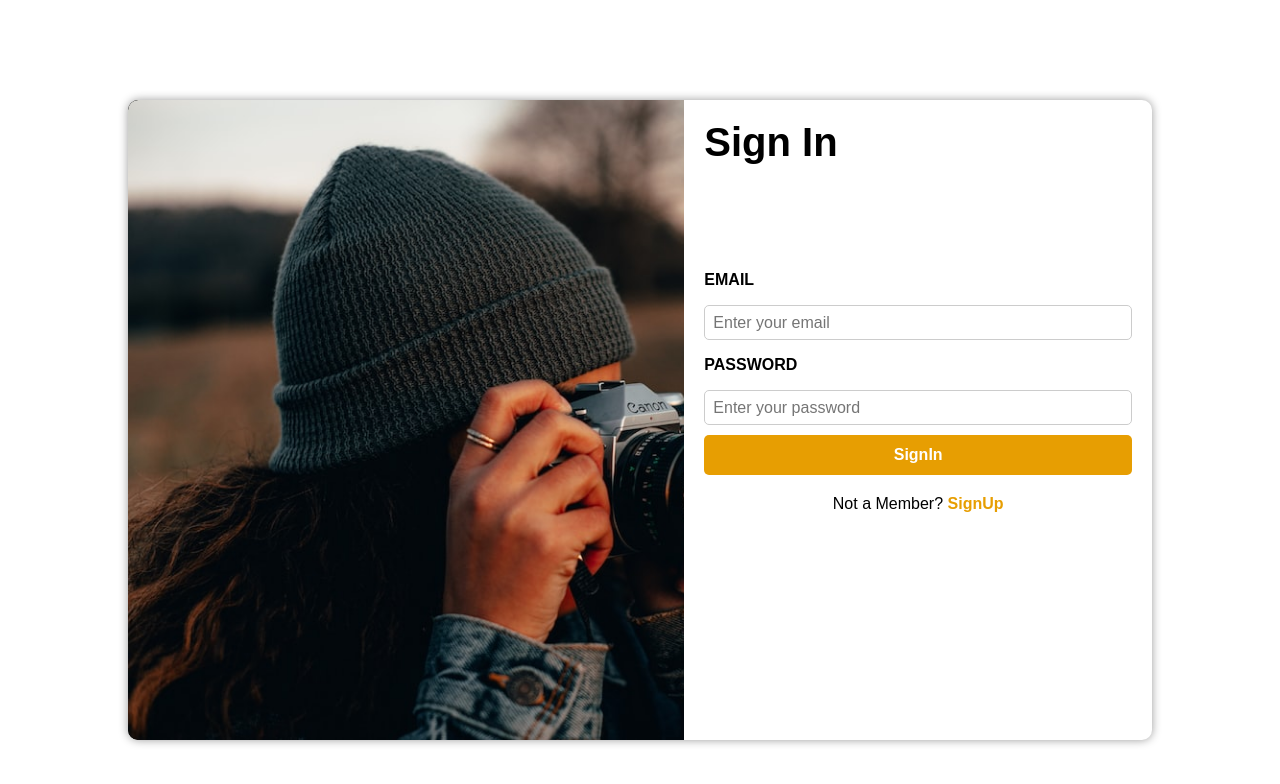
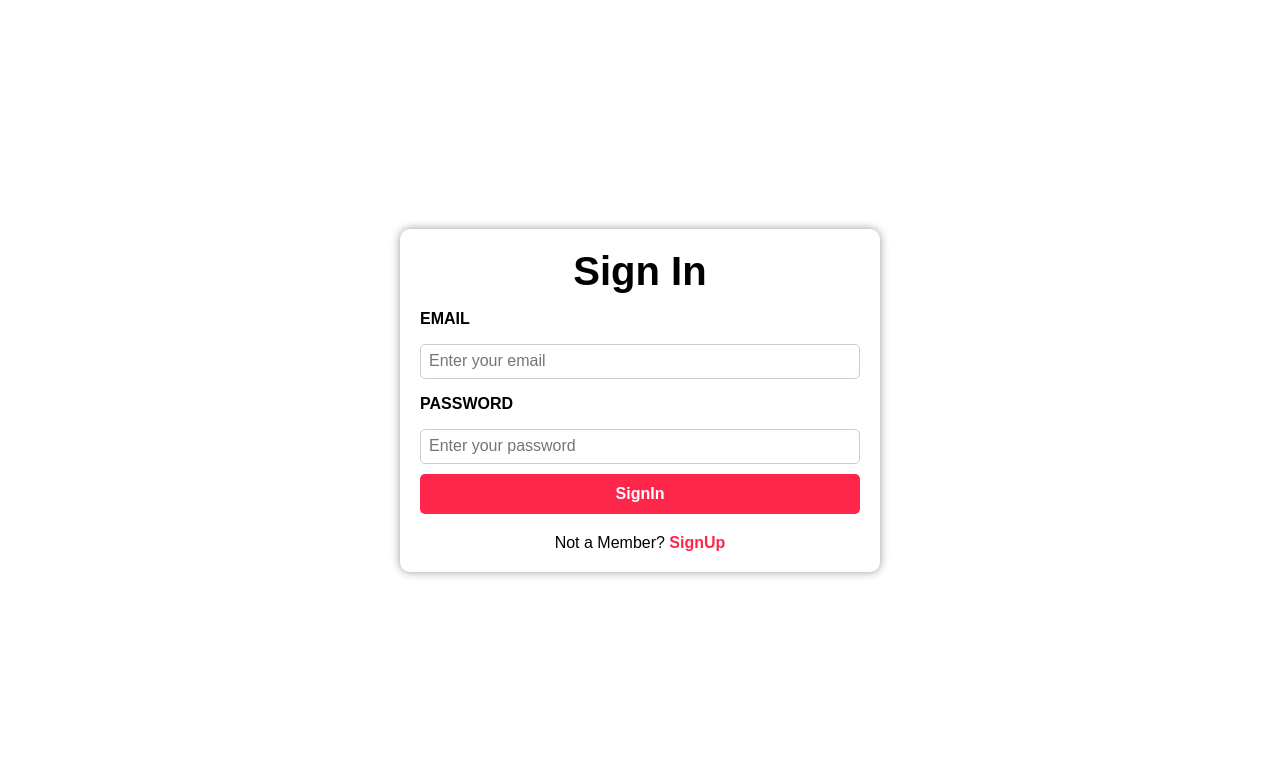
Before and after one commit to tanishqJain16/Task-checker, a React (Vite) app: page /login in a window 1280 px wide. Shown: the top 784 px of the page. Built offline with nearby package versions, Linux system fonts and the light colour scheme.

Commit message:
change in login signup ui

```diff
--- a/src/components/Login/Login.css
+++ b/src/components/Login/Login.css
@@ -1,55 +1,38 @@
-.card{
-    width: 80vw;
-    height: 80vh;
-    margin: 0 auto;
-    margin-top: 100px;
+.card1 {
+    display: flex;
+    align-items: center;
+    justify-content: center;
+    height: 100vh;
+}
+
+.card1>.signinForm {
+    width: 30rem;
+    height: fit-content;
     background-color: #fff;
     border-radius: 10px;
-    box-shadow: 0 0 10px 0 rgba(0,0,0,0.4);
-    /* padding: 20px; */
-    text-align: center;
-    display: flex;
-}
-
-.card>.signinImg{
-    width: 100vw;
-    height: 100%;
-    background-color: #000;
-    border-radius: 10px 0 0 10px;
-    overflow: hidden;
-}
-
-.card>.signinImg>img{
-    height: 80vh;
-    border-radius: 10px 0 0 10px;
-}
-
-.card>.signinForm{
-    width: 100%;
-    height: 100%;
+    box-shadow: 0 0 10px 0 rgba(0, 0, 0, 0.4);
     padding: 20px;
     display: flex;
     flex-direction: column;
     justify-content: center;
-    align-items: flex-start;
+    align-items: center;
+    margin: 0 1rem;
 }
 
-.card>.signinForm>h1{
+.card1>.signinForm>h1 {
     font-size: 2.5rem;
     font-weight: 800;
-    margin-bottom: 10px;
 }
 
-.card>.signinForm>div{
+.card1>.signinForm>div {
     width: 100%;
     height: 100%;
     display: flex;
     flex-direction: column;
     align-items: center;
-    margin-top: 5rem;
 }
 
-.card>.signinForm>div>label{
+.card1>.signinForm>div>label {
     width: 100%;
     height: 50px;
     display: flex;
@@ -59,7 +42,7 @@
     font-weight: 600;
 }
 
-.card>.signinForm>div>input{
+.card1>.signinForm>div>input {
     width: 100%;
     height: 35px;
     border: 1px solid #ccc;
@@ -71,16 +54,16 @@
 
 input::-webkit-outer-spin-button,
 input::-webkit-inner-spin-button {
-  -webkit-appearance: none;
-  margin: 0;
+    -webkit-appearance: none;
+    margin: 0;
 }
 
-.card>.signinForm>div>button{
+.card1>.signinForm>div>button {
     width: 100%;
     height: 40px;
     border: none;
     border-radius: 5px;
-    background-color: rgb(231, 158, 2);
+    background-color: rgb(254, 38, 74);
     color: white;
     font-size: 1rem;
     font-weight: 600;
@@ -88,86 +71,24 @@ input::-webkit-inner-spin-button {
     cursor: pointer;
 }
 
-.card>.signinForm>div>button:disabled{
+.card1>.signinForm>div>button:hover {
+    background-color: #9d4444;
+    box-shadow: 0 0 10px rgba(0, 0, 0, 0.4);
+    color: #000;
+}
+
+.card1>.signinForm>div>button:disabled {
     background-color: #ccc;
     cursor: not-allowed;
 }
 
- .extraDetails {
-	display: flex;
-	justify-content: space-between;
-	align-items: center;
-	width: 100%;
-    margin-top: 10px;
-}
-
- .extraDetails > .rememberMecheck {
-	accent-color:  rgb(231, 158, 2);
-	display: flex;
-	justify-content: center;
-	align-items: center;
-	gap: 0.25rem;
-}
-
-.extraDetails > .rememberMecheck > input {
-	cursor: pointer;
-}
-
-.extraDetails > .rememberMecheck > label {
-	font-size: 0.8rem;
-	cursor: pointer;
-}
-
-.extraDetails > .forgotPassword>a {
-	font-size: 0.8rem;
-    color: #000;
-    cursor: pointer;
-    text-decoration: none;
-}
-
- .extraDetails > .forgotPassword>a:hover {
-	color:  rgb(231, 158, 2)
-}
-
-.notamember{
+.notamember {
     margin-top: 20px;
     font-size: 1rem;
 }
 
-.notamember>a{
+.notamember>a {
     text-decoration: none;
-    color:  rgb(231, 158, 2);
+    color: rgb(254, 38, 74);
     font-weight: 600;
 }
-
-@media only screen and (max-width: 760px){
-
-    .card>.signinImg{
-        display: none;
-    }
-    .card>.signinForm{
-        align-items: center;
-    }
-    .card>.signinForm>h1{
-        font-size: 2rem;
-    }
-    .card>.signinForm>div>label{
-        font-size: 0.8rem;
-    }
-    .card>.signinForm>div>input{
-        height: 30px;
-    }
-    .card>.signinForm>div>button{
-        height: 35px;
-        font-size: 0.8rem;
-    }
-    .extraDetails > .rememberMecheck > label {
-        font-size: 0.7rem;
-    }
-    .extraDetails > .forgotPassword>a {
-        font-size: 0.7rem;
-    }
-    .notamember{
-        font-size: 0.8rem;
-    }
-}
--- a/src/components/Login/Login.jsx
+++ b/src/components/Login/Login.jsx
@@ -1,6 +1,6 @@
 import { useState } from 'react'
 import { Link } from 'react-router-dom'
-import signupImg from '../../assets/sign-up.jpg'
+// import signupImg from '../../assets/sign-up.jpg'
 import './Login.css'
 // import Home from '../../pages/home/Home'
 import { toast } from 'react-hot-toast'
@@ -44,10 +44,7 @@ function Login() {
     }
 
     return (
-        <div className="card">
-            <div className="signinImg">
-                <img src={signupImg} alt="" />
-            </div>
+        <div className="card1">
             <div className="signinForm">
                 <h1>Sign In</h1>
                 <div>
@@ -56,20 +53,6 @@ function Login() {
                     <label className='password' htmlFor="password">PASSWORD</label>
                     <input type="password" name="password" id="password" placeholder="Enter your password" onChange={handleChange} />
                     <button className="signinbtn" disabled={btnDisable} onClick={handlesubmit}>SignIn</button>
-                    {/* <div className="extraDetails">
-                        <div className="rememberMecheck">
-                            <input
-                                type="checkbox"
-                                id="rememberMe"
-                                name="rememberMe"
-                                value="rememberMe"
-                            />
-                            <label htmlFor="rememberMe"> Remember Me</label>
-                        </div>
-                        <div className="forgotPassword">
-                            <Link to="/resetpassword">Forgot Password?</Link>
-                        </div>
-                    </div> */}
                     <div className="notamember">Not a Member? <Link to="/signup">SignUp</Link></div>
                 </div>
             </div>
--- a/src/components/Signup/Signup.css
+++ b/src/components/Signup/Signup.css
@@ -1,46 +1,32 @@
-.card{
-    width: 80vw;
-    height: 80vh;
-    margin: 0 auto;
-    margin-top: 100px;
+.card2 {
+    display: flex;
+    align-items: center;
+    justify-content: center;
+    height: 100vh;
+}
+
+.card2>.signupForm {
+    width: 30rem;
+    height: fit-content;
     background-color: #fff;
     border-radius: 10px;
-    box-shadow: 0 0 10px 0 rgba(0,0,0,0.4);
-    /* padding: 20px; */
-    text-align: center;
-    display: flex;
-}
-
-.card>.signupImg{
-    width: 100vw;
-    height: 100%;
-    background-color: #000;
-    border-radius: 10px 0 0 10px;
-    overflow: hidden;
-}
-
-.card>.signupImg>img{
-    height: 80vh;
-    border-radius: 10px 0 0 10px;
-}
-
-.card>.signupForm{
-    width: 100%;
-    height: 100%;
+    box-shadow: 0 0 10px 0 rgba(0, 0, 0, 0.4);
     padding: 20px;
     display: flex;
     flex-direction: column;
     justify-content: center;
-    align-items: flex-start;
+    align-items: center;
+    margin: 0 1rem;
 }
 
-.card>.signupForm>h1{
+
+.card2>.signupForm>h1 {
     font-size: 2.5rem;
     font-weight: 800;
     margin-bottom: 10px;
 }
 
-.card>.signupForm>div{
+.card2>.signupForm>div {
     width: 100%;
     height: 100%;
     display: flex;
@@ -49,7 +35,7 @@
     margin-top: 2rem;
 }
 
-.card>.signupForm>div>label{
+.card2>.signupForm>div>label {
     width: 100%;
     height: 50px;
     display: flex;
@@ -59,7 +45,7 @@
     font-weight: 600;
 }
 
-.card>.signupForm>div>input{
+.card2>.signupForm>div>input {
     width: 100%;
     height: 35px;
     border: 1px solid #ccc;
@@ -71,16 +57,16 @@
 
 input::-webkit-outer-spin-button,
 input::-webkit-inner-spin-button {
-  -webkit-appearance: none;
-  margin: 0;
+    -webkit-appearance: none;
+    margin: 0;
 }
 
-.card>.signupForm>div>button{
+.card2>.signupForm>div>button {
     width: 100%;
     height: 40px;
     border: none;
     border-radius: 5px;
-    background-color: rgb(231, 158, 2);
+    background-color: rgb(254, 38, 74);
     color: white;
     font-size: 1rem;
     font-weight: 600;
@@ -88,51 +74,25 @@ input::-webkit-inner-spin-button {
     cursor: pointer;
 }
 
-.card>.signupForm>div>button:disabled{
+.card2>.signupForm>div>button:hover {
+    background-color: #9d4444;
+    box-shadow: 0 0 10px rgba(0, 0, 0, 0.4);
+    color: #000;
+}
+
+.card2>.signupForm>div>button:disabled {
     background-color: #ccc;
     cursor: not-allowed;
 }
 
 
-.alreadyamember{
+.alreadyamember {
     margin-top: 20px;
     font-size: 1rem;
 }
 
-.alreadyamember>a{
+.alreadyamember>a {
     text-decoration: none;
-    color:  rgb(231, 158, 2);
+    color: rgb(254, 38, 74);
     font-weight: 600;
 }
-
-@media only screen and (max-width: 760px){
-
-    .card>.signupImg{
-        display: none;
-    }
-    .card>.signupForm{
-        align-items: center;
-    }
-    .card>.signupForm>h1{
-        font-size: 2rem;
-    }
-    .card>.signupForm>div>label{
-        font-size: 0.8rem;
-    }
-    .card>.signupForm>div>input{
-        height: 30px;
-    }
-    .card>.signupForm>div>button{
-        height: 35px;
-        font-size: 0.8rem;
-    }
-    .extraDetails > .rememberMecheck > label {
-        font-size: 0.7rem;
-    }
-    .extraDetails > .forgotPassword>a {
-        font-size: 0.7rem;
-    }
-    .alreadyamember{
-        font-size: 0.8rem;
-    }
-}
--- a/src/components/Signup/Signup.jsx
+++ b/src/components/Signup/Signup.jsx
@@ -1,6 +1,6 @@
 import { useState } from 'react'
 import './Signup.css'
-import signupImg from '../../assets/sign-up.jpg'
+// import signupImg from '../../assets/sign-up.jpg'
 import { Link } from 'react-router-dom'
 import { toast } from 'react-hot-toast'
 
@@ -43,10 +43,7 @@ function Signup() {
     }
 
     return (
-        <div className="card">
-            <div className="signupImg">
-                <img src={signupImg} alt="" />
-            </div>
+        <div className="card2">
             <div className="signupForm">
                 <h1>Sign Up</h1>
                 <div>
```
